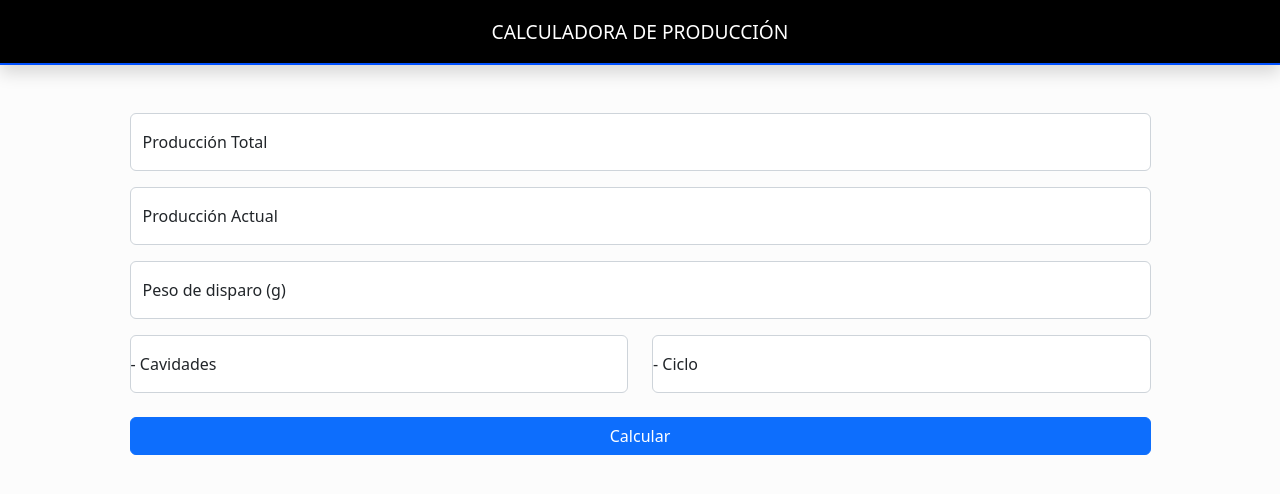
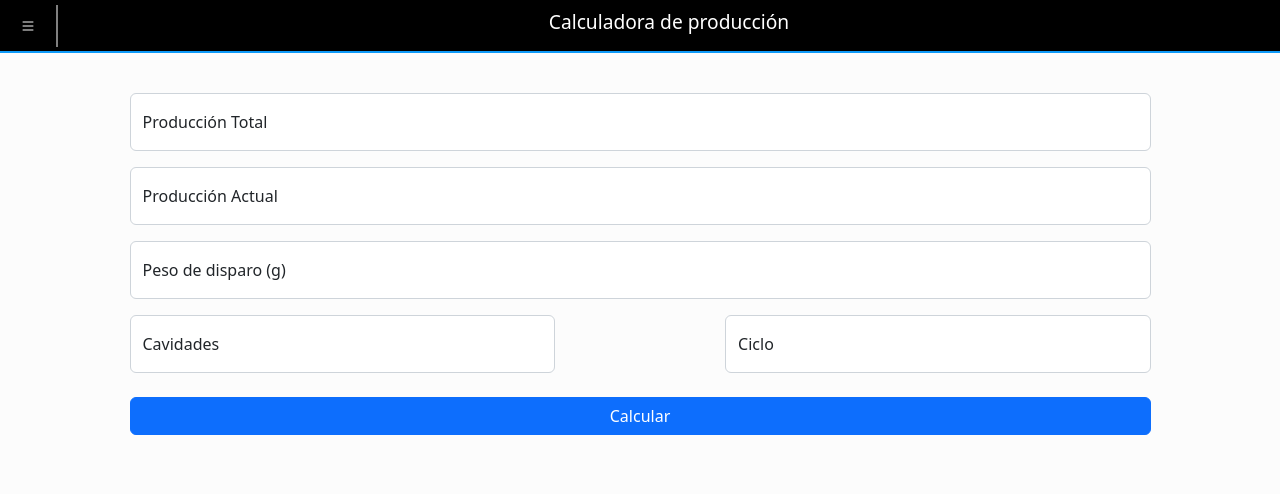
Before and after one commit to ivanlcr94/Calculadora-Producci-n, a plain HTML site: page index.html in a window 1280 px wide. Drawn offline with nearby package versions, Linux system fonts and the light colour scheme.

Commit message:
se agrego nav

```diff
--- a/css/style.css
+++ b/css/style.css
@@ -3,16 +3,30 @@ body{
     background-color: rgb(252, 252, 252);
 }
 
-h1 {
+.navContainer {
+    background-color: black;
+    color: white;
+    display: flex;
+    justify-content: flex-start;
+    align-items: center;
+    width: 100%;
+    padding: 10px 0px 10px 0px;
+    border-bottom: 2px solid rgb(14, 154, 248);
+}
+
+.navContainer a i{
+    color: white;
+    padding: 10px 20px 10px 20px;
+    width: 10px;
+    height: 10px;
+    border-right: 2px solid gray;
+}
+
+.navContainer h1 {
+    font-size: 1.2rem;
     display: flex;
     justify-content: center;
-    align-items: center;
-    width: 90;
-    font-size: 1.2rem;
-    background-color:black ;
-    color: white;
-    padding: 20px 0px 20px 0px;
-    border-bottom: 2px solid rgb(0, 81, 255);
+    width: 100%;
 }
 
 main {
--- a/index.html
+++ b/index.html
@@ -7,12 +7,36 @@
     <meta name="viewport" content="width=device-width, initial-scale=1.0">
     <link href="https://cdn.jsdelivr.net/npm/bootstrap@5.2.0-beta1/dist/css/bootstrap.min.css" rel="stylesheet"
         integrity="sha384-0evHe/X+R7YkIZDRvuzKMRqM+OrBnVFBL6DOitfPri4tjfHxaWutUpFmBp4vmVor" crossorigin="anonymous">
+    <link rel="stylesheet" href="https://cdn.jsdelivr.net/npm/bootstrap-icons@1.7.2/font/bootstrap-icons.css">
     <link rel="stylesheet" href="./css/style.css">
     <title>Calculadora de producción</title>
 </head>
 
+<header>
+    <nav>
+        <div class="navContainer">
+            <a href="" data-bs-toggle="offcanvas" data-bs-target="#staticBackdrop" aria-controls="staticBackdrop"><i class="bi bi-list"></i></a>
+            <h1>Calculadora de producción</h1>
+        </div>
+
+        <div class="offcanvas offcanvas-start" data-bs-backdrop="static" tabindex="-1" id="staticBackdrop" aria-labelledby="staticBackdropLabel">
+            <div class="offcanvas-header">
+              <h5 class="offcanvas-title" id="staticBackdropLabel">Tool on molding</h5>
+              <button type="button" class="btn-close" data-bs-dismiss="offcanvas" aria-label="Close"></button>
+            </div>
+            <div class="offcanvas-body">
+              <div>
+                Proximamente mas herramientas :D
+              </div>
+            </div>
+          </div>
+
+    </nav>
+
+</header>
+
 <body>
-    <h1 class="shadow">CALCULADORA DE PRODUCCIÓN</h1>
+    <!-- <h1 class="shadow">CALCULADORA DE PRODUCCIÓN</h1> -->
 
     <main>
 
@@ -50,16 +74,16 @@
 
 
 
-                    <div class="row">
-                        <div class="col-6 form-floating mb-1">
+                    <div class="d-flex justify-content-between ">
+                        <div class="col-5 form-floating mb-1">
                             <input type="number" class="form-control cavidades" placeholder="Cavidades" aria-label=""
                                 required>
-                            <label for="floatingInput">- Cavidades</label>
+                            <label for="floatingInput"> Cavidades</label>
                         </div>
-                        <div class="col-6 form-floating mb-1">
+                        <div class="col-5 form-floating mb-1">
                             <input type="number" step="0.01" class="form-control ciclo" placeholder="Ciclo"
                                 aria-label="" required>
-                            <label for="floatingInput">- Ciclo</label>
+                            <label for="floatingInput"> Ciclo</label>
                         </div>
                     </div>
 
```
